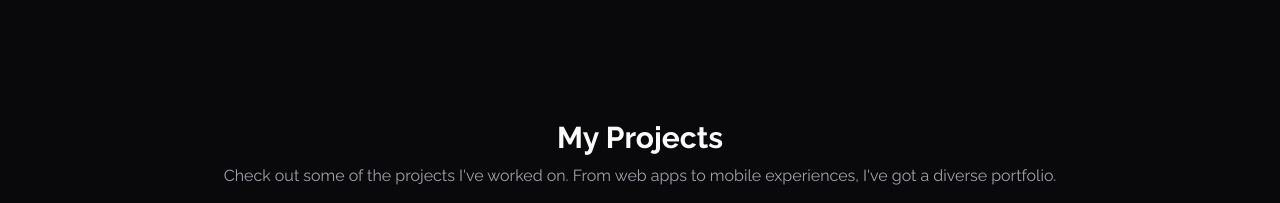
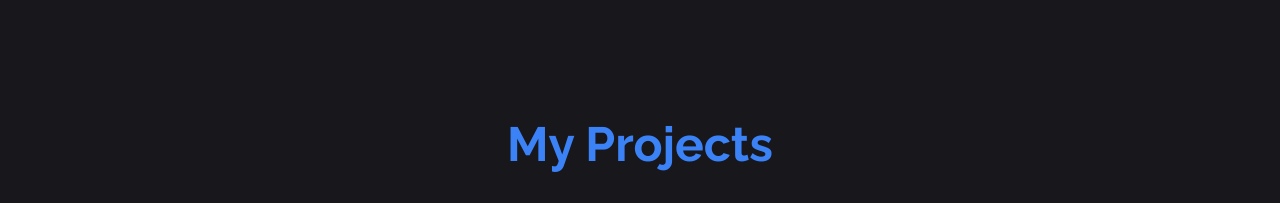
Before and after one commit to agilarasu/agilarasu.me, a React (Vite) app in the folder portfolio/: page / in a window 1280 px wide. Shown: the part 1400-1603 px from the top of the page. Built offline with nearby package versions, Linux system fonts and the light colour scheme.

Commit message:
Update color scheme

```diff
--- a/portfolio/src/App.css
+++ b/portfolio/src/App.css
@@ -1,18 +1,21 @@
+@import url('https://fonts.googleapis.com/css2?family=Raleway:ital,wght@0,100..900;1,100..900&display=swap');
 
-@import url('https://fonts.googleapis.com/css2?family=Raleway:ital,wght@0,100..900;1,100..900&display=swap');
-body{
+/* Clean up initial body - let Tailwind variables handle it */
+body {
     font-family: 'Raleway', sans-serif;
-    background-color: #f3f4f6;
-    color: #333;
+    /* background-color and color will be set by Tailwind classes below */
     margin: 0;
     padding: 0;
     box-sizing: border-box;
-    overflow-x: auto;
+    overflow-x: auto; /* Keep if you need horizontal scrolling, consider 'hidden' otherwise */
 }
+
+/* Import Tailwind */
 @tailwind base;
 @tailwind components;
 @tailwind utilities;
 
+/* Your custom animation */
 @keyframes slideDown {
     0% {
       transform: translateY(-10px);
@@ -24,72 +27,93 @@ body{
     }
 }
 
-
-
+/* Hide scrollbar - keep if desired */
 ::-webkit-scrollbar {
     display: none;
 }
 
+/* --- Elegant Lavender Color Palette Variables --- */
+@layer base {
+  :root {
+    /* Light Mode */
+    --background: 270 5% 98%;      /* Very pale lavender hint */
+    --foreground: 240 10% 15%;     /* Soft dark grey */
+
+    --card: 0 0% 100%;             /* Crisp white cards */
+    --card-foreground: var(--foreground);
+
+    --popover: 0 0% 100%;
+    --popover-foreground: var(--foreground);
+
+    --primary: 270 40% 60%;        /* Elegant mid-tone lavender (for buttons, main interactions) */
+    --primary-foreground: 0 0% 100%; /* White text on primary */
+
+    --secondary: 270 10% 92%;      /* Light lavender grey (for secondary backgrounds/borders) */
+    --secondary-foreground: var(--foreground);
+
+    --muted: 270 5% 95%;           /* Even lighter lavender grey (for subtle elements) */
+    --muted-foreground: 240 5% 40%; /* Medium grey for muted text */
+
+    --accent: 270 50% 55%;         /* Slightly richer lavender (for links, highlights, focus rings) */
+    --accent-foreground: 0 0% 100%; /* White text on accent */
+
+    --destructive: 0 70% 50%;      /* Standard red, slightly desaturated */
+    --destructive-foreground: 0 0% 98%; /* Near white */
+
+    --border: 270 10% 90%;         /* Subtle lavender grey border */
+    --input: 270 10% 90%;
+    --ring: var(--accent);         /* Ring matches accent color */
+
+    --chart-1: 220 70% 50%; /* Example: Blue */
+    --chart-2: 160 60% 45%; /* Example: Teal */
+    --chart-3: 40 80% 60%;  /* Example: Orange/Gold */
+    --chart-4: 300 60% 65%; /* Example: Magenta/Pink */
+    --chart-5: 120 50% 40%; /* Example: Green */
 
 
-  @layer base {
-  :root {
-        --background: 0 0% 100%;
-        --foreground: 240 10% 3.9%;
-        --card: 0 0% 100%;
-        --card-foreground: 240 10% 3.9%;
-        --popover: 0 0% 100%;
-        --popover-foreground: 240 10% 3.9%;
-        --primary: 240 5.9% 10%;
-        --primary-foreground: 0 0% 98%;
-        --secondary: 240 4.8% 95.9%;
-        --secondary-foreground: 240 5.9% 10%;
-        --muted: 240 4.8% 95.9%;
-        --muted-foreground: 240 3.8% 46.1%;
-        --accent: 240 4.8% 95.9%;
-        --accent-foreground: 240 5.9% 10%;
-        --destructive: 0 84.2% 60.2%;
-        --destructive-foreground: 0 0% 98%;
-        --border: 240 5.9% 90%;
-        --input: 240 5.9% 90%;
-        --ring: 240 10% 3.9%;
-        --chart-1: 12 76% 61%;
-        --chart-2: 173 58% 39%;
-        --chart-3: 197 37% 24%;
-        --chart-4: 43 74% 66%;
-        --chart-5: 27 87% 67%;
     --radius: 0.5rem;
   }
+
   .dark {
-        --background: 240 10% 3.9%;
-        --foreground: 0 0% 98%;
-        --card: 240 10% 3.9%;
-        --card-foreground: 0 0% 98%;
-        --popover: 240 10% 3.9%;
-        --popover-foreground: 0 0% 98%;
-        --primary: 0 0% 98%;
-        --primary-foreground: 240 5.9% 10%;
-        --secondary: 240 3.7% 15.9%;
-        --secondary-foreground: 0 0% 98%;
-        --muted: 240 3.7% 15.9%;
-        --muted-foreground: 240 5% 64.9%;
-        --accent: 240 3.7% 15.9%;
-        --accent-foreground: 0 0% 98%;
-        --destructive: 0 62.8% 30.6%;
+    /* Dark Mode */
+    --background: 240 10% 10%;     /* Dark grey */
+    --foreground: 240 10% 85%;     /* Light grey */
+
+    --card: 240 10% 15%;           /* Slightly lighter dark grey cards */
+    --card-foreground: var(--foreground);
+
+    --popover: 240 10% 15%;
+    --popover-foreground: var(--foreground);
+
+    --primary: 270 40% 70%;        /* Lighter elegant lavender (for buttons, main interactions) */
+    --primary-foreground: 240 10% 15%; /* Dark text on primary */
+
+    --secondary: 240 10% 20%;      /* Lighter dark grey (for secondary backgrounds/borders) */
+    --secondary-foreground: var(--foreground);
+
+    --muted: 240 10% 25%;           /* Even lighter dark grey (for subtle elements) */
+    --muted-foreground: 240 5% 60%; /* Medium grey for muted text */
+
+    --accent: 270 50% 75%;         /* Brighter lavender (for links, highlights, focus rings) */
+    --accent-foreground: 240 10% 15%; /* Dark text on accent */
+
+
+    --destructive: 0 60% 40%;      /* Darker red */
     --destructive-foreground: 0 0% 98%;
-        --border: 240 3.7% 15.9%;
-        --input: 240 3.7% 15.9%;
-        --ring: 240 4.9% 83.9%;
-        --chart-1: 220 70% 50%;
-        --chart-2: 160 60% 45%;
-        --chart-3: 30 80% 55%;
-        --chart-4: 280 65% 60%;
-        --chart-5: 340 75% 55%;
+
+    --border: 240 10% 30%;         /* Moderate dark grey border */
+    --input: 240 10% 30%;
+    --ring: var(--accent);         /* Ring matches accent color */
+
+    --chart-1: 220 60% 60%;
+    --chart-2: 160 50% 55%;
+    --chart-3: 40 70% 70%;
+    --chart-4: 300 50% 75%;
+    --chart-5: 120 40% 50%;
   }
 }
 
-
-
+/* Apply the theme variables using Tailwind classes */
 @layer base {
     * {
         @apply border-border;
--- a/portfolio/src/App.jsx
+++ b/portfolio/src/App.jsx
@@ -13,7 +13,7 @@ import { ThemeProvider } from './theme-provider';
 function App() {
   return (
     <ThemeProvider>
-      <div className="min-h-screen bg-background text-foreground">
+      <div className="min-h-screen bg-[hsl(var(--background))] text-foreground">
         <Header />
         {/* Add IDs outside the component to ensure scroll works */}
         <div id="home">
--- a/portfolio/src/components/AboutMe.jsx
+++ b/portfolio/src/components/AboutMe.jsx
@@ -7,10 +7,10 @@ export default function AboutMe() {
         <div className="space-y-4">
           <div className="prose container grid lg:grid-cols-2 lg:gap-16 items-center">
             <div className="text-center lg:text-left">
-              <h2 className="text-3xl md:text-5xl font-bold mb-8 text-blue-500">About Me</h2>
+              <h2 className="text-3xl md:text-5xl font-bold mb-8 text-[hsl(var(--accent))]">About Me</h2>
               <p className="text-lg/relaxed lg:text-xl/relaxed">
-                I'm a <b>final year IT student</b> passionate about developing impactful technology solutions.
-                My expertise spans across <b>Artificial Intelligence, Web Development,</b> and <b>Cybersecurity</b>,
+                I'm a <b className="text-[hsl(var(--primary))]">final year IT student</b> passionate about developing impactful technology solutions.
+                My expertise spans across <b className="text-[hsl(var(--primary))]">Artificial Intelligence, Web Development,</b> and <b className="text-[hsl(var(--primary))]">Cybersecurity</b>,
                 driven by an insatiable curiosity to explore emerging technologies.
               </p>
             </div>
--- a/portfolio/src/components/Intro.jsx
+++ b/portfolio/src/components/Intro.jsx
@@ -37,7 +37,7 @@ export default function Intro() {
         <div
           className="rounded-full w-64 h-64 md:w-72 md:h-72 mx-auto relative flex items-center justify-center"
         >
-          <Avatar className="w-60 h-60 md:w-64 md:h-64 border-4 border-gray-600">
+          <Avatar className="w-60 h-60 md:w-64 md:h-64 border-4 border-[hsl(var(--border))]">
             <AvatarImage src={img} alt="Profile picture" />
             <AvatarFallback>AG</AvatarFallback>
           </Avatar>
@@ -48,8 +48,8 @@ export default function Intro() {
         className="text-center md:text-left md:mb-0"
       >
         <h1 className="text-5xl md:text-6xl font-bold mb-6">
-          <span className="text-3xl md:text-3xl">Hi 👋</span>
-          <br /> I'm <span className={`text-blue-500`}>Agilarasu</span>
+          <span className="text-3xl md:text-3xl text-[hsl(var(--foreground))]">Hi 👋</span>
+          <br /> I'm <span className={`text-[hsl(var(--accent))]`}>Agilarasu</span>
         </h1>
         <p ref={professionRef} className="text-lg md:text-xl mb-6">
           {professions[currentProfession]}
@@ -57,7 +57,7 @@ export default function Intro() {
         <div className="flex flex-col md:flex-row items-center justify-center md:justify-start">
           <Link to="connect" smooth={true} duration={500}>
             <Button
-              className="bg-white text-black px-6 py-3 rounded-full transform transition-transform duration-300 hover:scale-105 hover:shadow-lg mb-2 md:mb-0 md:mr-4"
+              className="bg-[hsl(var(--accent-background))] text-[hsl(var(--accent))] px-6 py-3 rounded-full transform transition-transform duration-300 hover:scale-105 hover:shadow-lg mb-2 md:mb-0 md:mr-4"
             >
               Get in touch
             </Button>
--- a/portfolio/src/components/MyProjects.jsx
+++ b/portfolio/src/components/MyProjects.jsx
@@ -60,13 +60,13 @@ export default function MyProjects() {
   return (
     <section className="container mx-auto w-full py-16">
       <div className="mb-8 text-center">
-        <h2 className="text-3xl font-bold">My Projects</h2>
+        <h2 className="text-3xl md:text-5xl font-bold mb-8 text-blue-500">My Projects</h2>
         <p className="text-muted-foreground mt-2">
           Check out some of the projects I've worked on. From web apps to mobile
           experiences, I've got a diverse portfolio.
         </p>
       </div>
-      <div className="w-[80%] mx-auto grid grid-cols-1 md:grid-cols-2 lg:grid-cols-4 gap-8">
+      <div className="w-[80%] md:w-full mx-auto grid grid-cols-1 md:grid-cols-2 lg:grid-cols-4 gap-8">
         {projects.map((project, index) => (
           <Card key={index} className="bg-card overflow-hidden">
             <img
```
Lines whose indentation alone changed are shown as unchanged.
